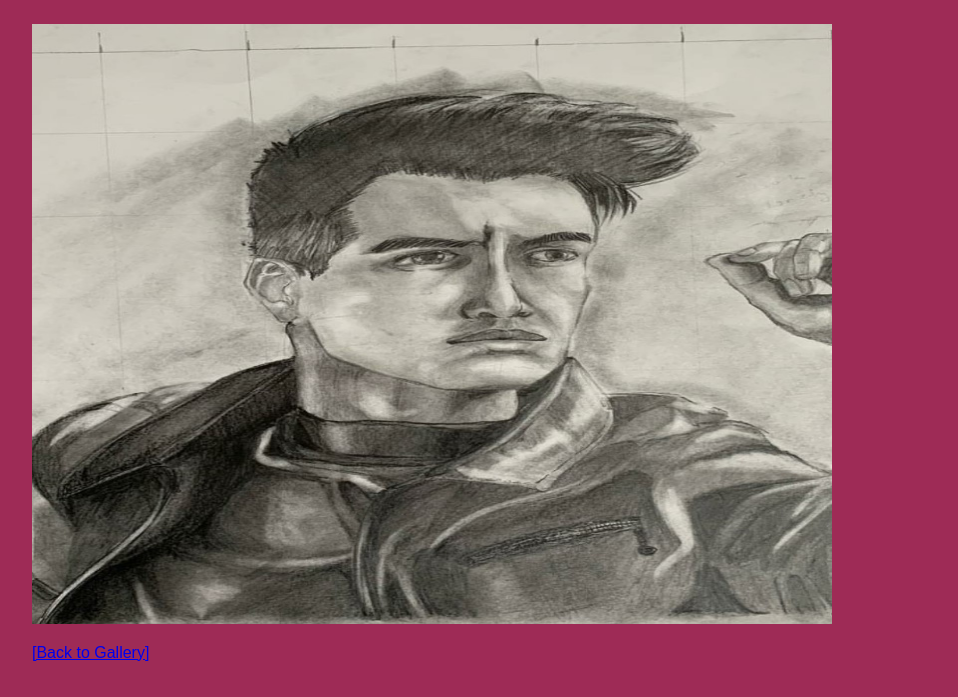
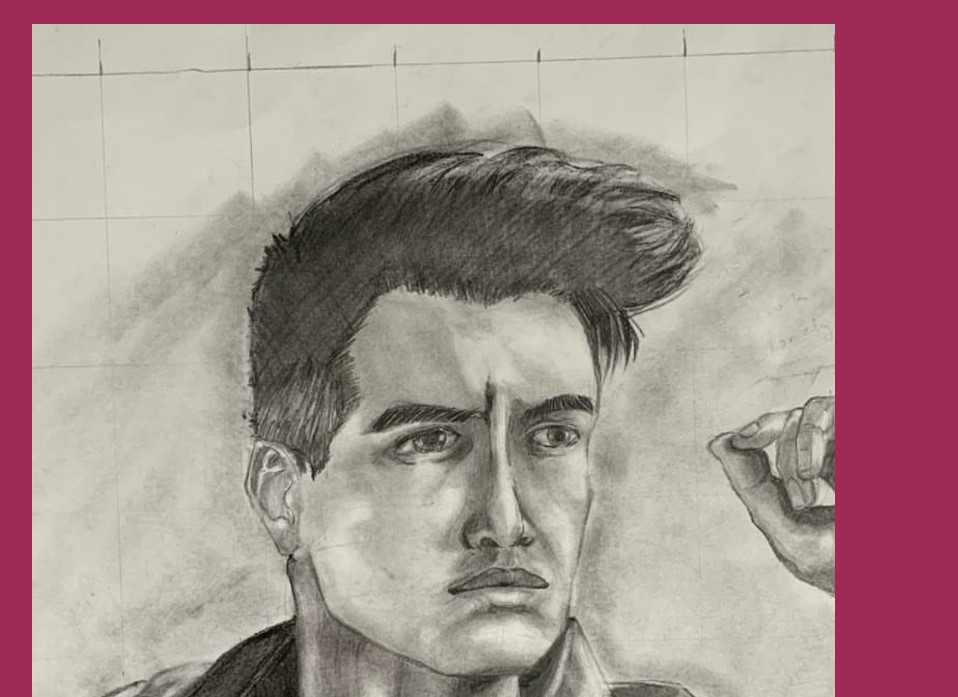
Before and after one commit to ArdenAxel/FID, a plain HTML site: page gallery/brendon.html in a window 1280 px wide. Shown: the part 103-800 px from the top of the page, without its empty margins (160-1118 px from the left). Drawn offline with Linux system fonts and the light colour scheme.

Commit message:
Update brendon.html

```diff
--- a/gallery/brendon.html
+++ b/gallery/brendon.html
@@ -35,7 +35,7 @@ h2 {
 <body>
 
 <h1>Gallery: Brendon Urie</h1>
-<p><img src="photos/brendon.jpg" alt="Brendon Urie!" width="800" height="600"></p>
+<p><img src="photos/brendon.jpg" alt="Brendon Urie!"></p>
 <p><a href="index.html">[Back to Gallery]</a></p>
 </body>
 </html>
```
